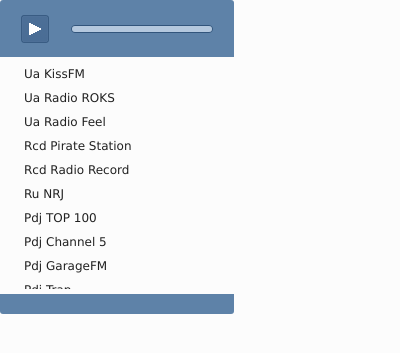
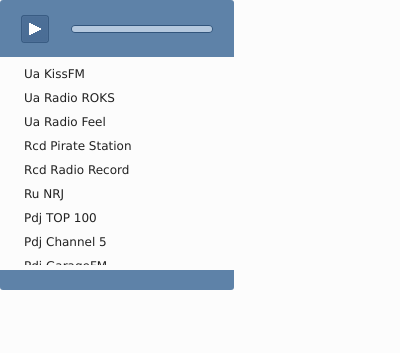
Before and after one commit to tryasko/RadioWaveExtension, a browser extension: page popup/index.html in a window 400 px wide. Drawn offline with Linux system fonts and the light colour scheme.

Commit message:
Delete minimize view (fixed scrollIntoView)

```diff
--- a/popup/application.js
+++ b/popup/application.js
@@ -19,12 +19,12 @@
         list[i].setAttribute("class", "selected");
       }
     }
+
+    document.querySelector(".selected").scrollIntoView();
   }
 
   cnt_play.setAttribute("class", db.state);
   cnt_volume_bar.style.width = db.volume + "%";
-
-  document.querySelector(".selected").scrollIntoView();
 })();
 
 var clearSelected = function() {
--- a/popup/index.html
+++ b/popup/index.html
@@ -84,7 +84,7 @@
 
             #play_list {
                 width: 234px;
-                height: 227px;
+                height: 203px;
                 overflow: hidden;
                 overflow-y: auto;
                 list-style: none;
```
